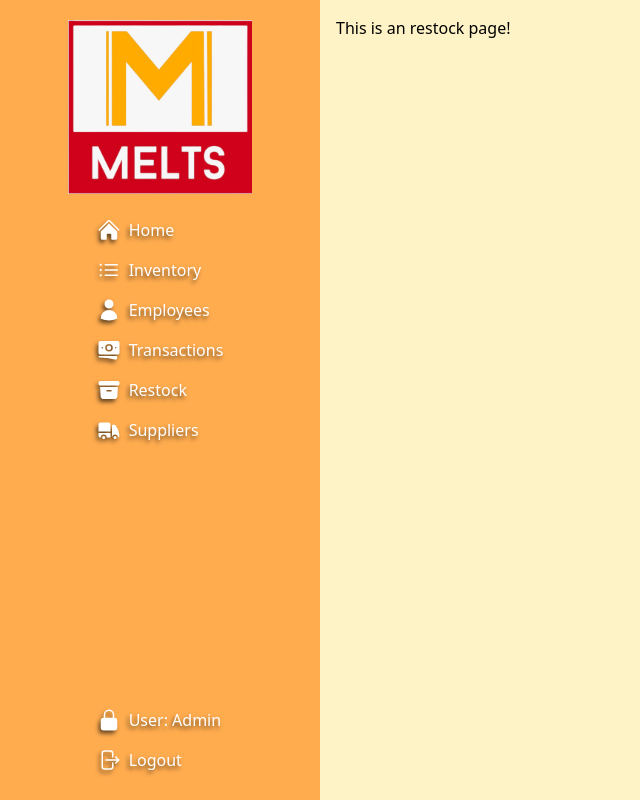
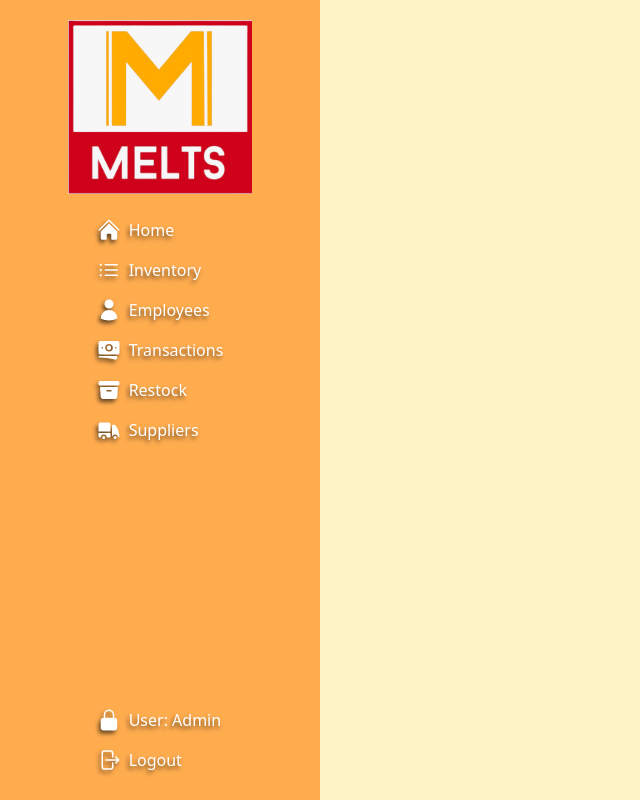
Before and after one commit to rcSabucido/melts-inventory, a React (Vite) app: page /restock in a window 1280 px wide. Shown: the whole page, without its empty margins (0-640 px from the left). Built offline with nearby package versions, Linux system fonts and the light colour scheme.

Commit message:
Create button component for reusability

```diff
--- /dev/null
+++ b/src/components/Button.jsx
@@ -0,0 +1,9 @@
+const Button = ({ content }) => {
+    return (
+        <button type='button' className="text-white bg-orange-400/70 hover:bg-yellow-500 font-medium rounded-lg text-sm px-5 py-2.5 me-2 mb-2">
+            {content}
+        </button>
+    );
+}
+
+export default Button;
--- a/src/pages/Restock.jsx
+++ b/src/pages/Restock.jsx
@@ -1,12 +1,15 @@
 import Sidebar from '../components/Sidebar.jsx';
+
 
 const RestockPage = () => {
   return (
     <>
       <div className="flex">
         <Sidebar />
-        <main className="p-4 bg-amber-100 w-full">
-          <h2>This is an restock page!</h2>
+        <main className="relative p-4 bg-amber-100 w-full">
+          <div className='absolute top-0 right-0 mx-13 my-6 flex gap-2'>
+
+          </div>
         </main>
       </div>
     </>
```
